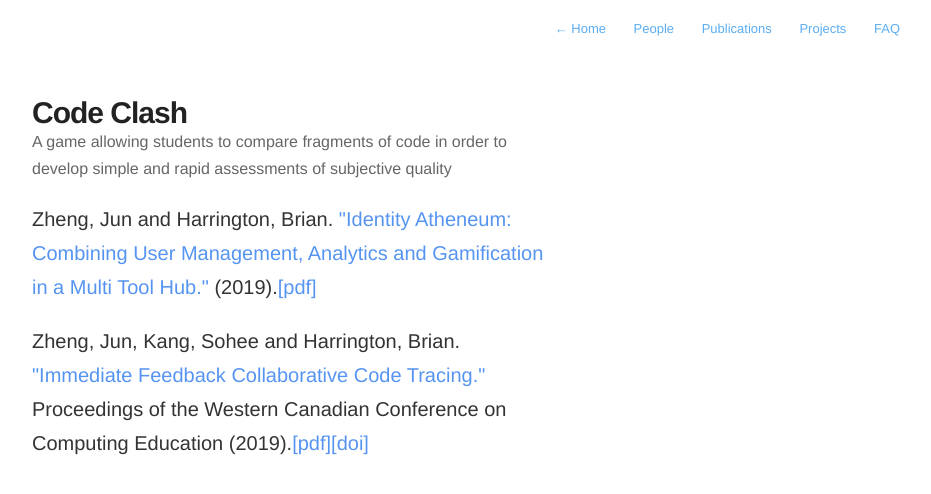
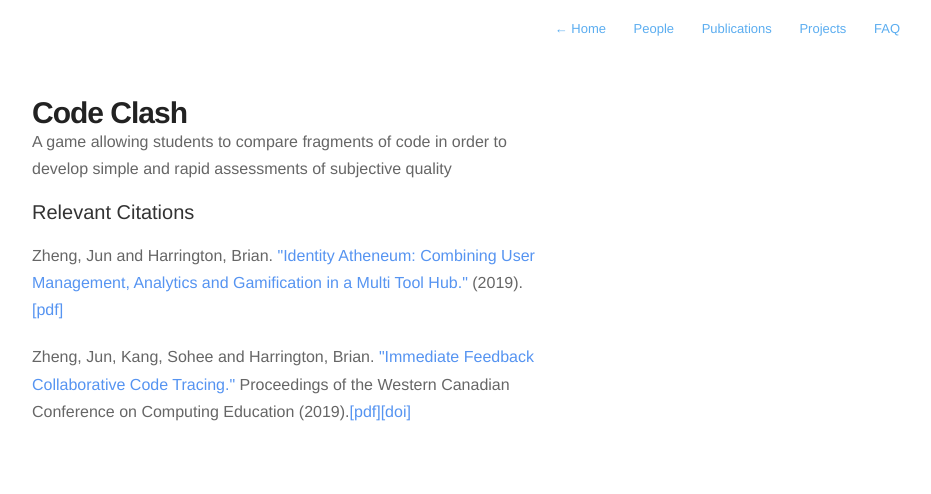
Before and after one commit to cms-urg/cms-urg.github.io, a Jekyll site: the page built from codeclash.html, in a window 1280 px wide. Shown: the top 494 px of the page, without its empty margins (348-1279 px from the left). Built offline with Jekyll 4.4.1, drawn with Linux system fonts in a browser that asks for light colours; nearby versions of some CDN libraries.

Commit message:
Update codeclash.html

```diff
--- a/codeclash.html
+++ b/codeclash.html
@@ -7,9 +7,9 @@ layout: default
   {% if project.name == 'Code Clash' %}
     <h1>{{ project.name }}</h1>
     <p>{{ project.description }}</p>
-    <h3>
-      <p>Zheng, Jun and Harrington, Brian. <a href="https://cssplice.github.io/ICER19/proc/SPLICE_2019_ICER_paper_8.pdf">"Identity Atheneum: Combining User Management, Analytics and Gamification in a Multi Tool Hub." </a>(2019).<a href="https://cssplice.github.io/ICER19/proc/SPLICE_2019_ICER_paper_8.pdf">[pdf]</a></p>
-      <p>Zheng, Jun, Kang, Sohee and Harrington, Brian. <a href="https://doi.org/10.1145/3314994.3325087">"Immediate Feedback Collaborative Code Tracing." </a>Proceedings of the Western Canadian Conference on Computing Education (2019).<a href="https://dl.acm.org/doi/pdf/10.1145/3314994.3325087?download=true">[pdf]</a><a href="10.1145/3314994.3325087">[doi]</a></p>
-    </h3>
   {% endif %}
 {% endfor %}
+
+<h3>Relevant Citations</h3>
+<p>Zheng, Jun and Harrington, Brian. <a href="https://cssplice.github.io/ICER19/proc/SPLICE_2019_ICER_paper_8.pdf">"Identity Atheneum: Combining User Management, Analytics and Gamification in a Multi Tool Hub." </a>(2019).<a href="https://cssplice.github.io/ICER19/proc/SPLICE_2019_ICER_paper_8.pdf">[pdf]</a></p>
+<p>Zheng, Jun, Kang, Sohee and Harrington, Brian. <a href="https://doi.org/10.1145/3314994.3325087">"Immediate Feedback Collaborative Code Tracing." </a>Proceedings of the Western Canadian Conference on Computing Education (2019).<a href="https://dl.acm.org/doi/pdf/10.1145/3314994.3325087?download=true">[pdf]</a><a href="10.1145/3314994.3325087">[doi]</a></p>
```
